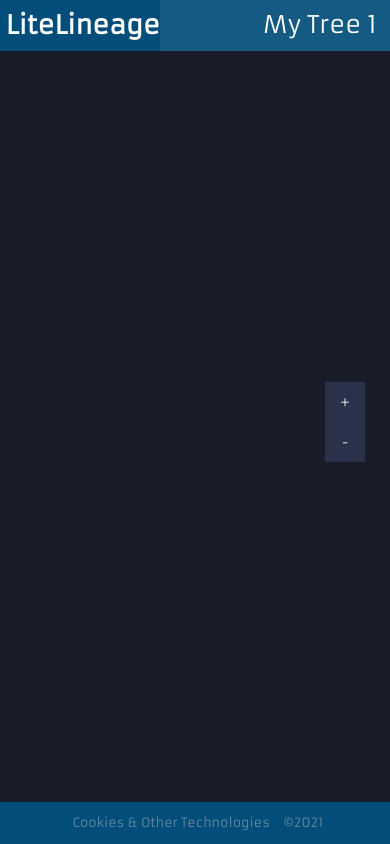
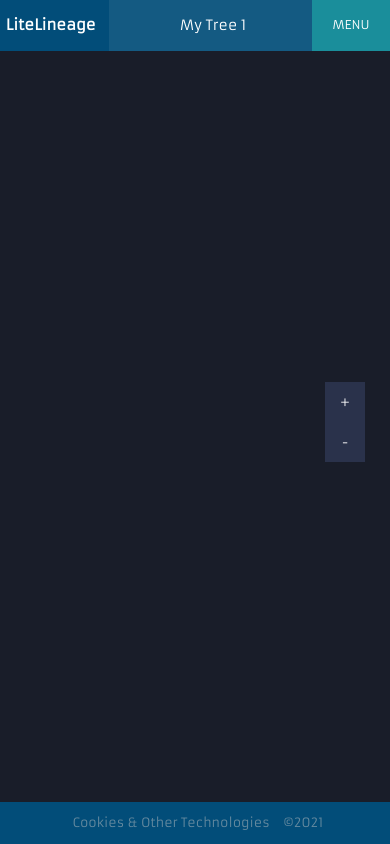
Before and after one commit to DMNK-K/lite-lineage, a React (Create React App) app: page / in a window 390 px wide. Both pictures are taken after a click on the button "NEW TREE". Built offline with nearby package versions, Linux system fonts and the light colour scheme.

Commit message:
Edit layout Add menu on mobile

```diff
--- a/src/App.css
+++ b/src/App.css
@@ -17,6 +17,7 @@
   --color_primary: rgb(42, 50, 75);
   --color_primary_hover: rgb(26, 142, 155);
   --color_secondary: rgb(2, 77, 121);
+  --color_secondary_hover: rgb(2, 96, 139);
   --color_secondary_alt: rgb(2, 77, 121);
   --color_tertiary: rgb(26, 142, 155);
   --color_tertiary_hover: rgb(29, 157, 172);
@@ -107,15 +108,6 @@ p
   z-index: 3;
 }
 
-.notice_wrapper
-{
-  position:absolute;
-  width:100%;
-  height:100%;
-  background-color:rgba(0, 0, 0, 0.4);
-  z-index:999999;
-}
-
 .main_content
 {
   position: absolute;
@@ -141,7 +133,7 @@ p
 h1
 {
   font-family: var(--font_title);
-  font-size:3vh;
+  font-size:2.5vh;
   line-height: 6vh;
   color:white;
   margin-top: 0;
@@ -162,11 +154,46 @@ h1
   height:100%;
   min-width: 7vw;
   background-color: var(--color_tertiary);
+  font-size:14px;
 }
 
 .header_button:hover
 {
   background-color: var(--color_secondary);
+}
+
+.header_button_menu
+{
+  display:none;
+  position:relative;
+  height:100%;
+  min-width:20vw;
+  line-height: 100%;
+  background-color: var(--color_tertiary);
+  text-align:center;
+  font-size:12px;
+  color:var(--color_text_prim);
+  cursor:pointer;
+  transition: background-color 0.15s;
+}
+
+.header_button_menu:hover
+{
+  background-color: var(--color_secondary);
+}
+
+.header_button_menu nav
+{
+  position: absolute;
+  padding: 0;
+  top:100%;
+}
+
+.header_button_mobile
+{
+  width:100%;
+
+  margin:0;
 }
 
 .header_tree_title_form
@@ -177,15 +204,14 @@ h1
 .header_tree_title
 {
   height:100%;
-  width:auto;
   background-color: rgba(255, 255, 255, 0.07);
   border:none;
-  padding-left:0.5%;
-  padding-right:0.5%;
+  padding-left:5%;
+  padding-right:5%;
   text-align: center;
   font-family:var(--font_main);
   color:var(--color_text_prim);
-  font-size:24px;
+  font-size:22px;
 }
 
 /* ====== Start view and contents ====== */
@@ -462,11 +488,11 @@ h3
 {
   position:relative;
   display:inline-block;
-  width:40%;
+  width:48%;
   height:100%;
-  margin-left: 2%;
+  margin-right:2%;
   padding:0;
-  background-color: var(--color_tertiary);
+  background-color: var(--color_secondary);
   color:var(--color_text_prim);
   font-family:var(--font_input);
   text-align:center;
@@ -477,7 +503,7 @@ h3
 
 .parent_select:hover
 {
-  background-color: var(--color_tertiary_hover);
+  background-color: var(--color_secondary_hover);
 }
 
 .parent_select p
@@ -512,7 +538,7 @@ h3
 
 .parent_select_tray button:hover
 {
-  background-color: var(--color_primary_hover);
+  background-color: var(--color_secondary_hover);
 }
 
 .date_input
@@ -801,10 +827,19 @@ footer span
 
 /* =======notice stuff ====== */
 
+.notice_wrapper
+{
+  position:absolute;
+  width:100%;
+  height:100%;
+  background-color:rgba(0, 0, 0, 0.6);
+  z-index:999999;
+}
+
 .notice
 {
   width:35vw;
-  height:80vh;
+  height:82vh;
   position: absolute;
   top:50%;
   left:50%;
@@ -907,8 +942,13 @@ footer span
 
   .start_view
   {
-    width: 80%;
-    margin-left:10%;
+    width: 84%;
+    margin-left:8%;
+  }
+
+  .notice
+  {
+    width:50vw;
   }
 
   .zoom_wrapper button
@@ -931,4 +971,47 @@ footer span
     width: 96%;
     margin-left:2%;
   }
+
+  .start_button_wrapper
+  {
+    width:31%;
+    margin:1%;
+  }
+
+  .notice
+  {
+    width:95vw;
+  }
+
+  h1
+  {
+    font-size:1.75vh;
+  }
+
+  .header_tree_title
+  {
+    font-size: 14px;
+  }
 }
+
+@media screen and (max-width: 680px)
+{
+  .start_button_wrapper
+  {
+    width:47%;
+    margin:1.5%;
+  }
+
+  .header_button
+  {
+    display:none;
+  }
+
+  .header_button_menu
+  {
+    display:flex;
+    justify-content: center;
+    align-content: center;
+    flex-direction: column;
+  }
+}
--- a/src/components/NavInFamily.jsx
+++ b/src/components/NavInFamily.jsx
@@ -8,9 +8,10 @@ class NavInFamily extends Component
     constructor(props)
     {
         super(props);
-        //this.state = {}
+        this.state = {buttonMenuOpen: false}
 
         this.exportCurrentTree = this.exportCurrentTree.bind(this);
+        this.toggleButtonMenu = this.toggleButtonMenu.bind(this);
     }
 
     exportCurrentTree()
@@ -23,6 +24,11 @@ class NavInFamily extends Component
         element.click();
     }
 
+    toggleButtonMenu()
+    {
+        this.setState(prevState => ({buttonMenuOpen: !prevState.buttonMenuOpen}));
+    }
+
     render()
     {
         return (
@@ -33,6 +39,15 @@ class NavInFamily extends Component
                 </button>
                 {/* <button className="header_button">HIGHLIGHT: OFF</button> */}
                 <button className="header_button" onClick={this.context.treeHandlers.handleExitTree}>EXIT</button>
+                <div className="header_button_menu" onClick={this.toggleButtonMenu}>MENU
+                   {this.state.buttonMenuOpen &&
+                    <nav>
+                        <button className="header_button_mobile" onClick={this.exportCurrentTree}>EXPORT</button>
+                        <button className="header_button_mobile" onClick={this.context.familyHandlers.handleAddFamMember.bind(this, "default")}>NEW PERSON</button>
+                        <button className="header_button_mobile" onClick={this.context.treeHandlers.handleExitTree}>EXIT</button>
+                    </nav>
+                   }
+                </div>
             </nav>
         );
     }
--- a/src/components/SideDrawerEditMemberForm.jsx
+++ b/src/components/SideDrawerEditMemberForm.jsx
@@ -173,7 +173,8 @@ class EditMemberForm extends Component
                 </div>
 
                 <div className="side_drawer_content_section">
-                    <div className="side_drawer_row">Parents:
+                    <p className="side_drawer_row">Parents:</p>
+                    <div className="side_drawer_row">
                         <SelectParent handleChange={this.changeParents} currentParent={currentParents[0]} potentialParents={potentialParents0} parentSlotIndex={0} noneSign={this.#noneSign}/>
                         <SelectParent handleChange={this.changeParents} currentParent={currentParents[1]} potentialParents={potentialParents1} parentSlotIndex={1} noneSign={this.#noneSign}/>
                     </div>
@@ -244,6 +245,9 @@ class EditMemberForm extends Component
                         </div>
                     </div>
 
+                </div>
+
+                <div className="side_drawer_content_section">
                     <label htmlFor="notes" className="side_drawer_row">Notes:</label>
                     <textarea value={this.props.editedPerson.notes} onChange={this.changeNotes} name="notes" className="multiline_input side_drawer_input"/>
                 </div>
```
